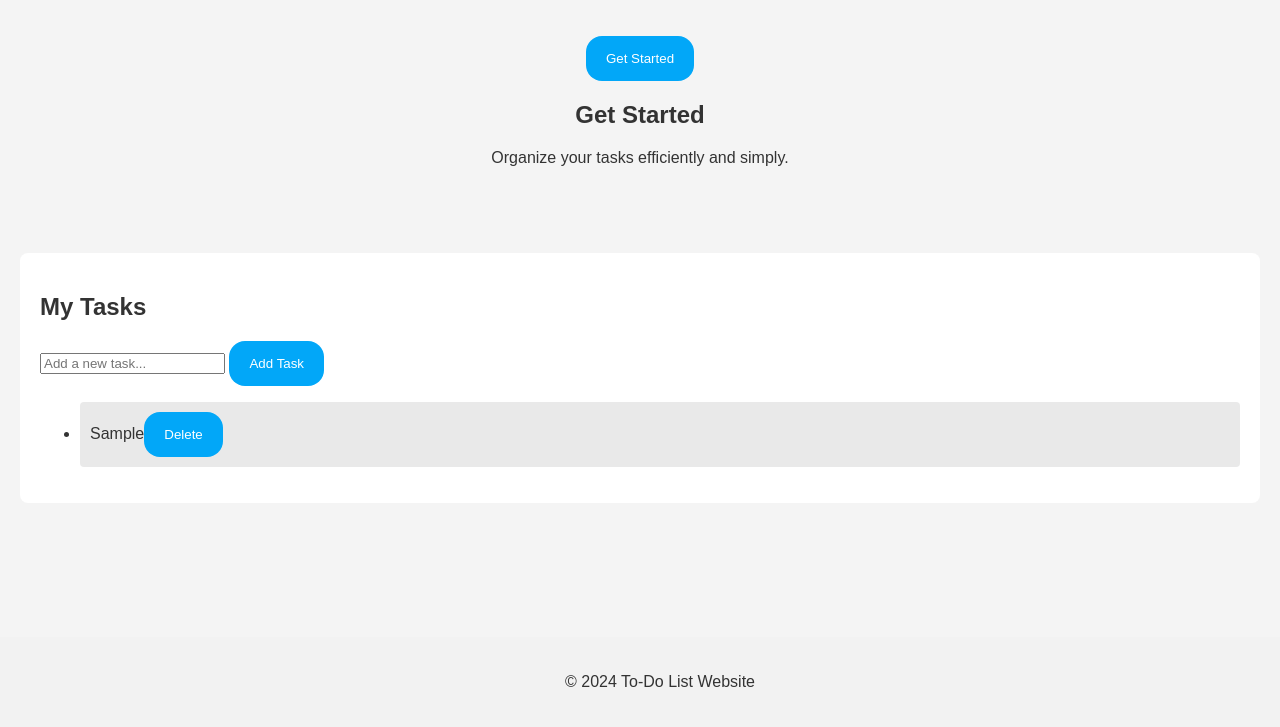
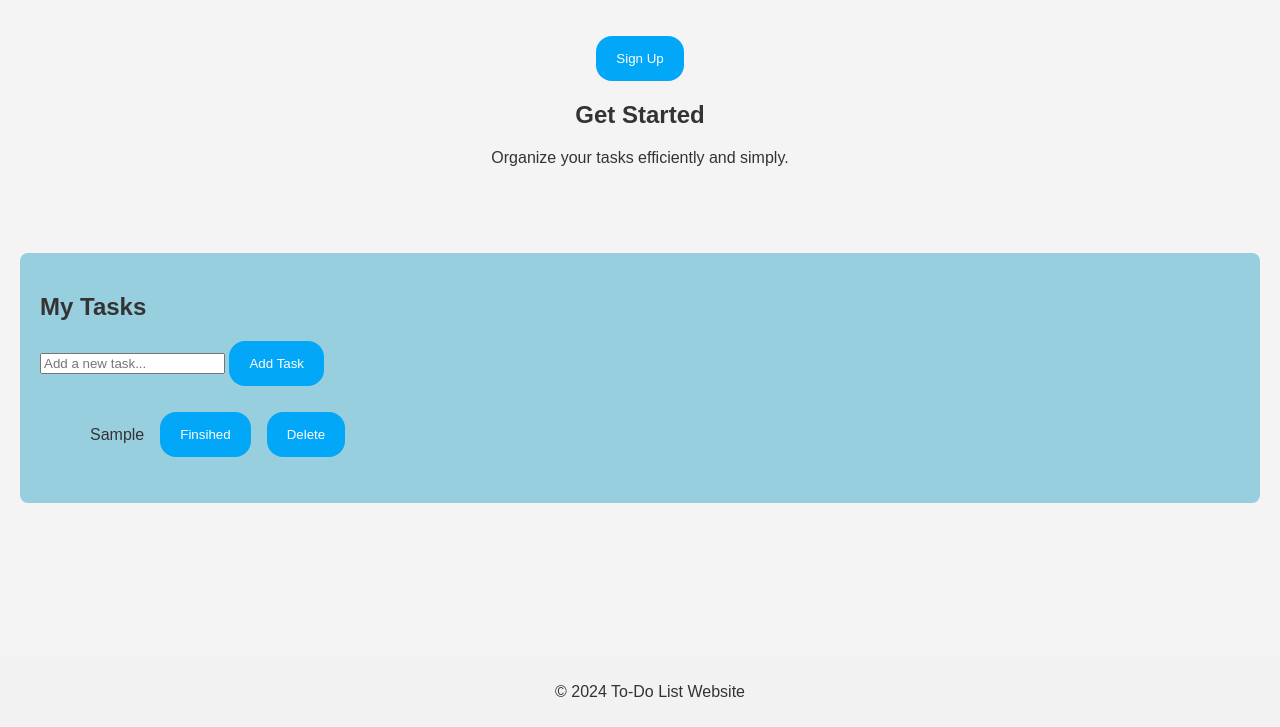
Before and after one commit to NafanJ/todo-list, a website built with webpack: page dist/index.html in a window 1280 px wide. Both pictures are taken after typing "Sample" into the empty fields and a click on the button "Add Task". Shown: the part 73-800 px from the top of the page. Built offline with nearby package versions, Linux system fonts and the light colour scheme; files whose address does not match are found by name.

Commit message:
Mark as Finished & Updated Styling

```diff
--- a/src/index.js
+++ b/src/index.js
@@ -32,6 +32,11 @@ document.addEventListener('DOMContentLoaded', function() {
     function addTask(task) {
         const li = document.createElement('li');
         li.textContent = task;
+
+        const completeButton = document.createElement('button');
+        completeButton.textContent = 'Finsihed';
+        li.appendChild(completeButton);
+
         const deleteButton = document.createElement('button');
         deleteButton.textContent = 'Delete';
         li.appendChild(deleteButton);
--- a/src/style.css
+++ b/src/style.css
@@ -70,7 +70,7 @@ button:hover {
 
 footer {
     text-align: center;
-    padding: 20px;
+    padding: 10px;
     position: fixed;
     left: 0;
     bottom: 0;
@@ -81,15 +81,17 @@ footer {
 .todo-section {
     margin: 20px;
     padding: 20px;
-    background-color: #fff;
+    background-color: #98cfdf;
     border-radius: 8px;
 }
 
 #task-list li {
     margin: 10px 0;
-    background-color: #e9e9e9;
     padding: 10px;
     border-radius: 4px;
+    display: flex;
+    align-items: center;
+    gap: 1rem;
 }
 
 #task-list li.completed {
--- a/webpack.config.js
+++ b/webpack.config.js
@@ -28,6 +28,6 @@ module.exports = {
         static: {
             directory: path.join(__dirname, 'dist'),
         },
-        open: true, // This will open your default browser after the server starts
+        open: true,
     },
 };
```
Also changed, not shown: dist/index.html.
